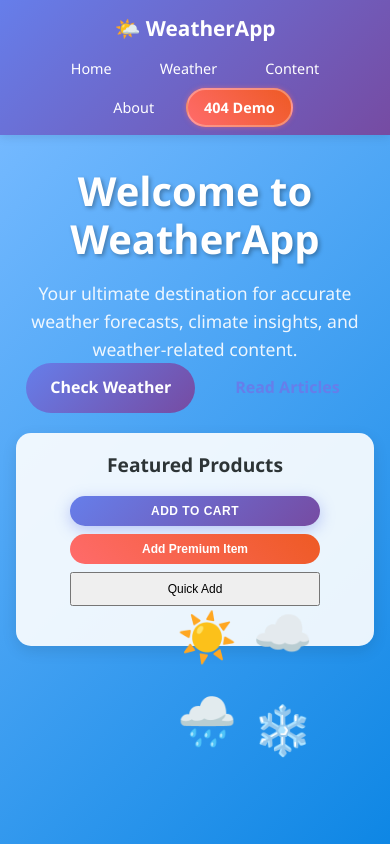
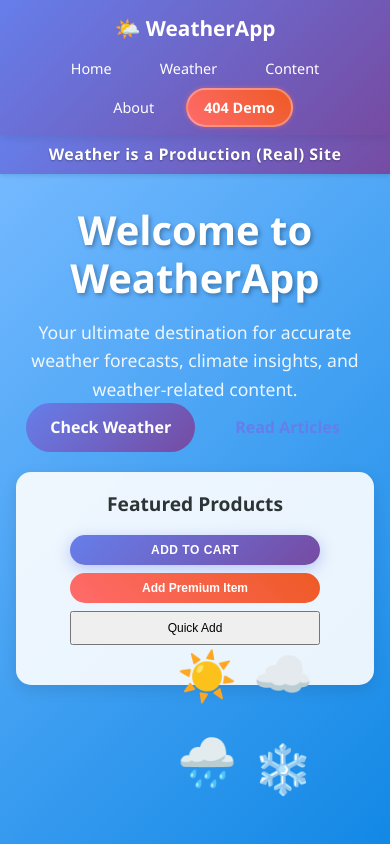
Before and after one commit to FarzaadShojaei/weather, a React (Create React App) app: page / in a window 390 px wide. Shown: the top 844 px of the page. Built offline with nearby package versions, Linux system fonts and the light colour scheme.

Commit message:
Adding Banner

```diff
--- a/src/App.js
+++ b/src/App.js
@@ -2,6 +2,7 @@ import React from 'react';
 import { BrowserRouter as Router, Routes, Route, Navigate } from 'react-router-dom';
 import { CartProvider } from './context/CartContext';
 import Navigation from './components/Navigation';
+import TitleBanner from './components/TitleBanner';
 import CartNotification from './components/CartNotification';
 import FloatingCart from './components/FloatingCart';
 import Home from './pages/Home';
@@ -18,6 +19,7 @@ function App() {
       <Router>
         <div className="App">
           <Navigation />
+          <TitleBanner />
           <Routes>
             <Route path="/" element={<Home />} />
             <Route path="/weather" element={<Weather />} />
--- /dev/null
+++ b/src/components/TitleBanner.css
@@ -0,0 +1,43 @@
+.title-banner {
+  background: linear-gradient(135deg, #667eea 0%, #764ba2 100%);
+  color: white;
+  text-align: center;
+  padding: 15px 0;
+  box-shadow: 0 2px 4px rgba(0, 0, 0, 0.1);
+  position: relative;
+  z-index: 100;
+}
+
+.title-banner-content {
+  max-width: 1200px;
+  margin: 0 auto;
+  padding: 0 20px;
+}
+
+.title-banner-text {
+  margin: 0;
+  font-size: 1.5rem;
+  font-weight: 600;
+  text-shadow: 0 1px 2px rgba(0, 0, 0, 0.3);
+  letter-spacing: 0.5px;
+}
+
+@media (max-width: 768px) {
+  .title-banner-text {
+    font-size: 1.2rem;
+  }
+
+  .title-banner {
+    padding: 12px 0;
+  }
+}
+
+@media (max-width: 480px) {
+  .title-banner-text {
+    font-size: 1rem;
+  }
+
+  .title-banner {
+    padding: 10px 0;
+  }
+}
--- /dev/null
+++ b/src/components/TitleBanner.js
@@ -0,0 +1,14 @@
+import React from 'react';
+import './TitleBanner.css';
+
+const TitleBanner = () => {
+  return (
+    <div className="title-banner">
+      <div className="title-banner-content">
+        <h1 className="title-banner-text">Weather is a Production (Real) Site</h1>
+      </div>
+    </div>
+  );
+};
+
+export default TitleBanner;
```
